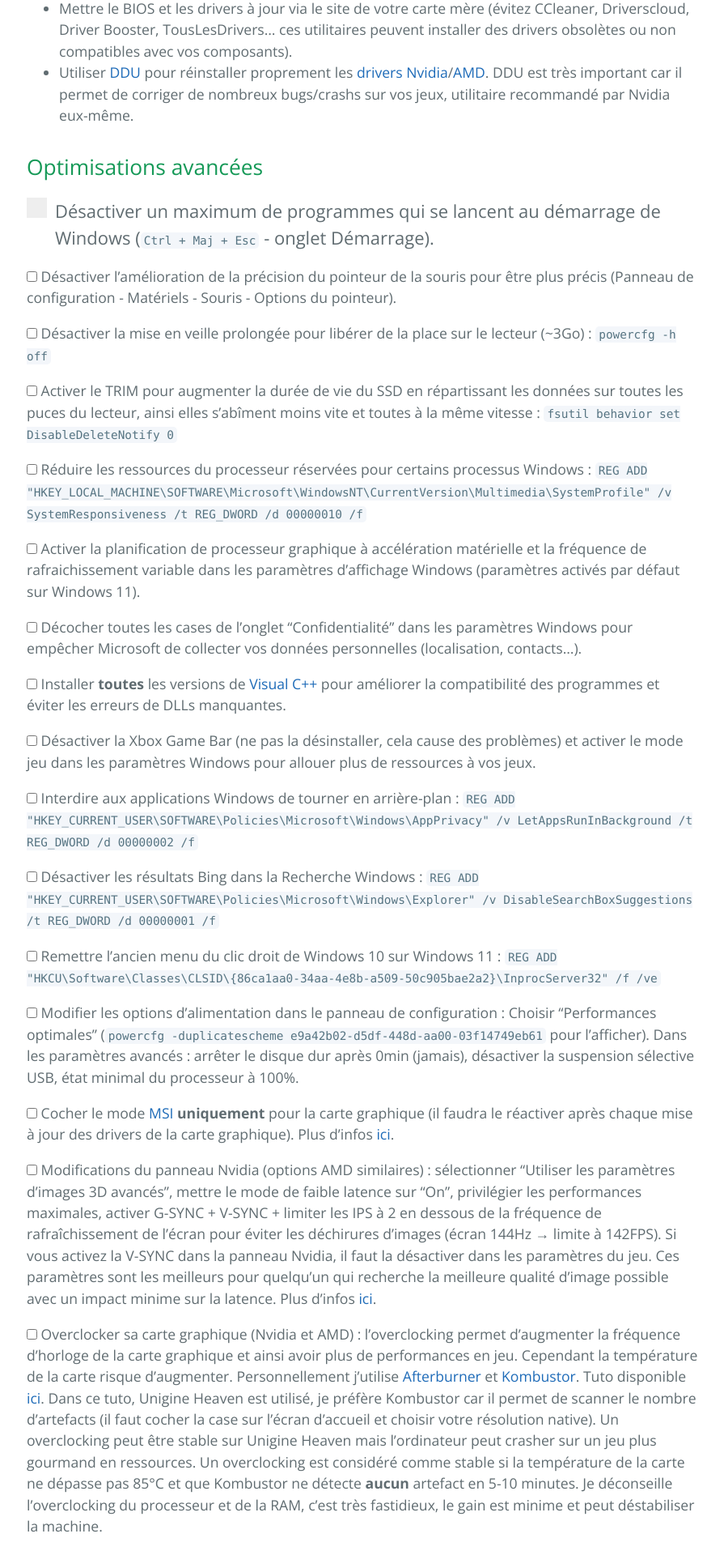
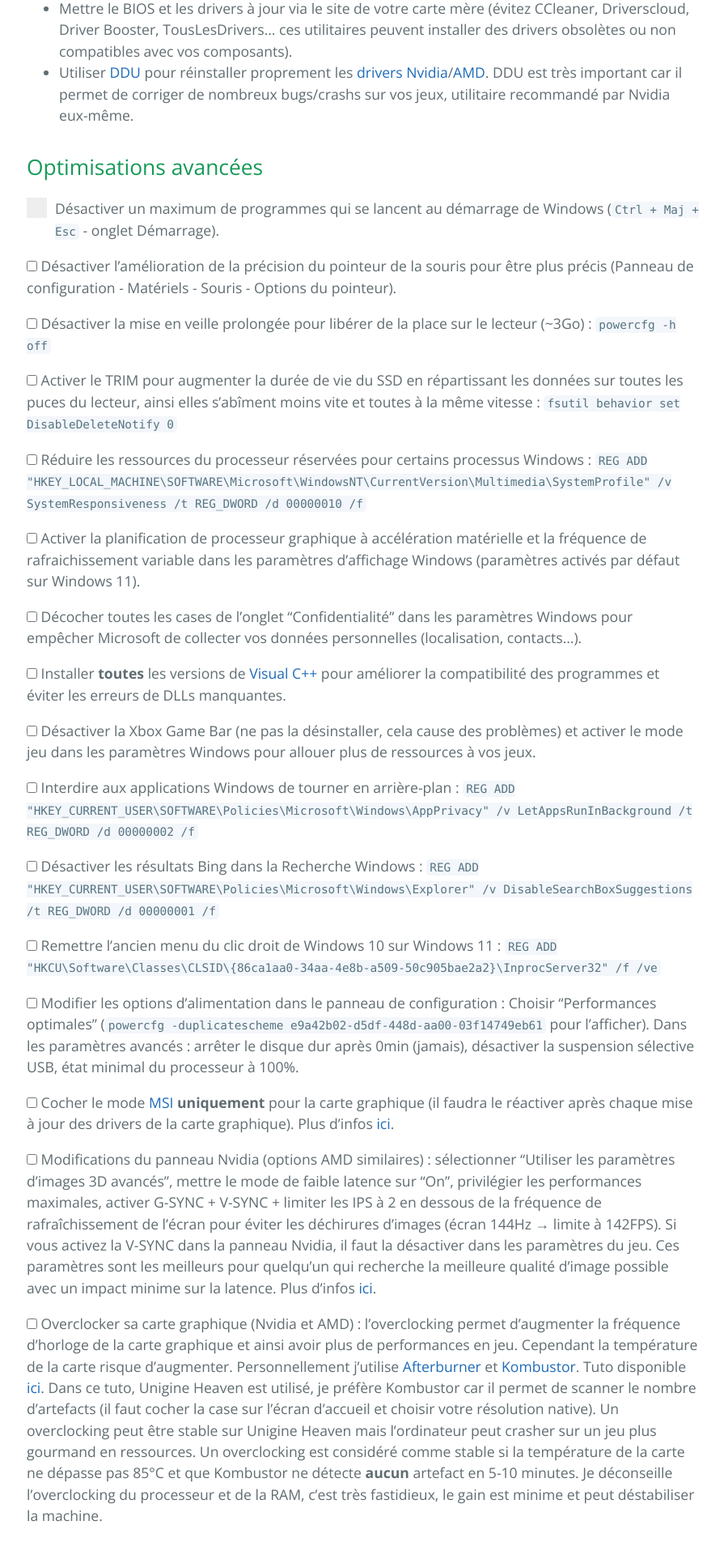
Before and after one commit to PouletEnSlip/pouletenslip.github.io, a Jekyll site: the page built from pages/opti.md, in a window 1280 px wide. Shown: the part 893-2813 px from the top of the page at 81% size, without its empty margins (191-1086 px from the left). Built offline with Jekyll 4.4.1, drawn with Linux system fonts in a browser that asks for light colours; comment, search, counter and statistics services are not loaded; our own code applies the rules of GitHub Pages for plain Markdown files.

Commit message:
Update styleOpti.css

```diff
--- a/css/styleOpti.css
+++ b/css/styleOpti.css
@@ -17,11 +17,6 @@
   padding-left: 35px;
   margin-bottom: 12px;
   cursor: pointer;
-  font-size: 22px;
-  -webkit-user-select: none;
-  -moz-user-select: none;
-  -ms-user-select: none;
-  user-select: none;
 }
 
 /* Hide the browser's default checkbox */
```
